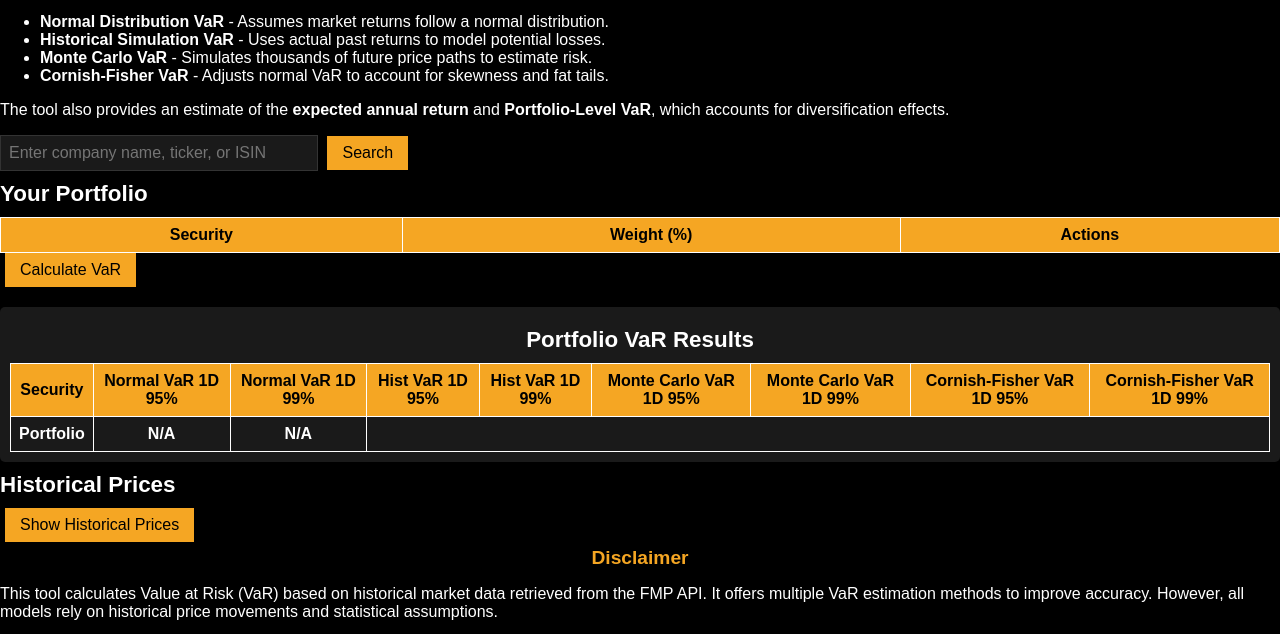
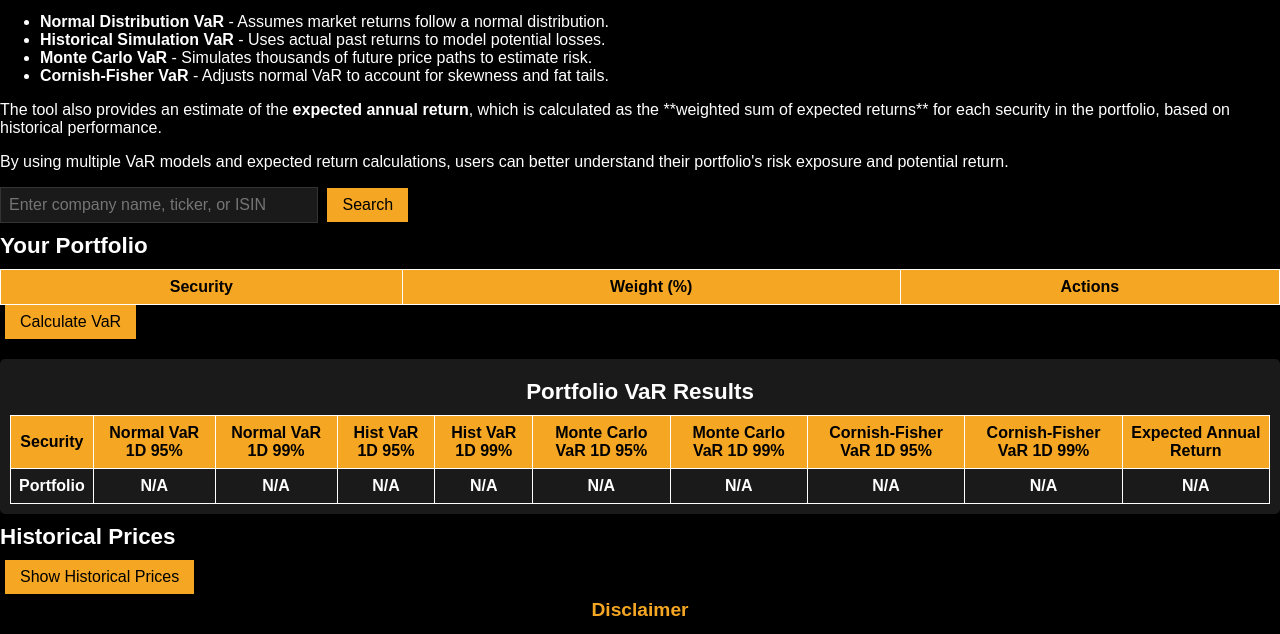
Before and after one commit to and86rey/financial-terminal, a plain HTML site: page index.html in a window 1280 px wide. Shown: the part 98-732 px from the top of the page. Drawn offline with Linux system fonts and the light colour scheme.

Commit message:
Update index.html

```diff
--- a/index.html
+++ b/index.html
@@ -18,7 +18,8 @@
             <li><b>Monte Carlo VaR</b> - Simulates thousands of future price paths to estimate risk.</li>
             <li><b>Cornish-Fisher VaR</b> - Adjusts normal VaR to account for skewness and fat tails.</li>
         </ul>
-        <p>The tool also provides an estimate of the <b>expected annual return</b> and <b>Portfolio-Level VaR</b>, which accounts for diversification effects.</p>
+        <p>The tool also provides an estimate of the <b>expected annual return</b>, which is calculated as the **weighted sum of expected returns** for each security in the portfolio, based on historical performance.</p>
+        <p>By using multiple VaR models and expected return calculations, users can better understand their portfolio's risk exposure and potential return.</p>
     </div>
 
     <div class="search-section">
@@ -54,6 +55,7 @@
                 <th>Monte Carlo VaR 1D 99%</th>
                 <th>Cornish-Fisher VaR 1D 95%</th>
                 <th>Cornish-Fisher VaR 1D 99%</th>
+                <th>Expected Annual Return</th>
             </tr>
             <tbody id="varResultsTable"></tbody>
             <tfoot>
@@ -61,7 +63,13 @@
                     <td><b>Portfolio</b></td>
                     <td id="portfolioNormalVar95">N/A</td>
                     <td id="portfolioNormalVar99">N/A</td>
-                    <td colspan="6"></td> <!-- Empty columns for alignment -->
+                    <td id="portfolioHistVar95">N/A</td>
+                    <td id="portfolioHistVar99">N/A</td>
+                    <td id="portfolioMonteCarloVar95">N/A</td>
+                    <td id="portfolioMonteCarloVar99">N/A</td>
+                    <td id="portfolioCornishFisherVar95">N/A</td>
+                    <td id="portfolioCornishFisherVar99">N/A</td>
+                    <td id="portfolioExpectedReturn">N/A</td>
                 </tr>
             </tfoot>
         </table>
@@ -80,6 +88,7 @@
             <li>Historical data may not reflect future market conditions.</li>
             <li>Monte Carlo simulations are based on assumed return distributions.</li>
             <li>Cornish-Fisher adjustments improve normal VaR but still rely on estimated skewness and kurtosis.</li>
+            <li>Expected annual return is based on historical log returns and does not guarantee future performance.</li>
         </ul>
         <p>VaR is a risk estimation tool and should not be the sole factor in investment decisions. Users are encouraged to conduct their own research and consider additional risk management approaches.</p>
     </div>
```
